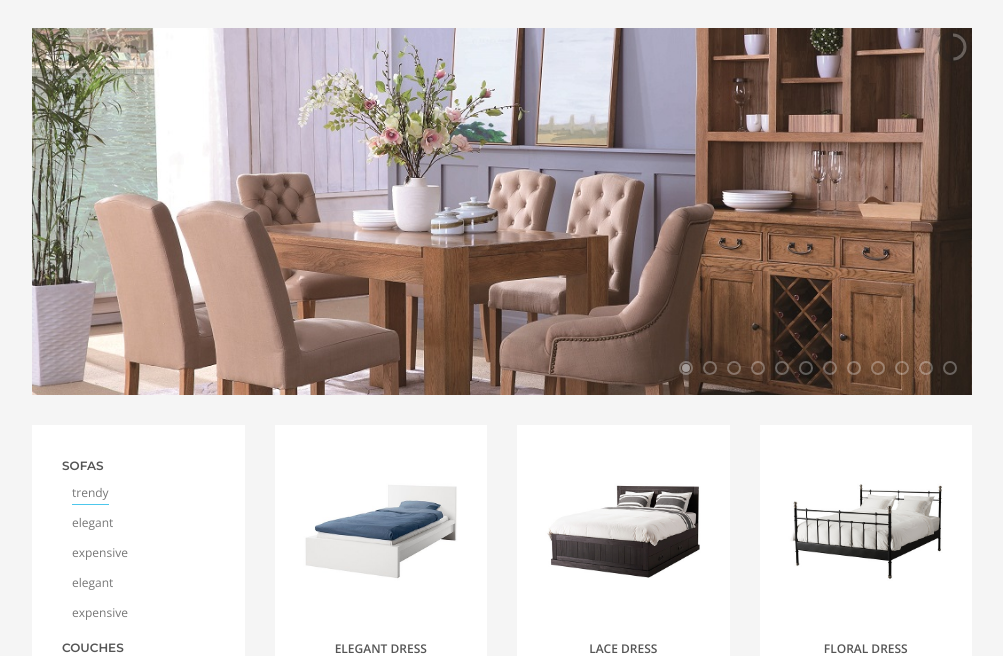
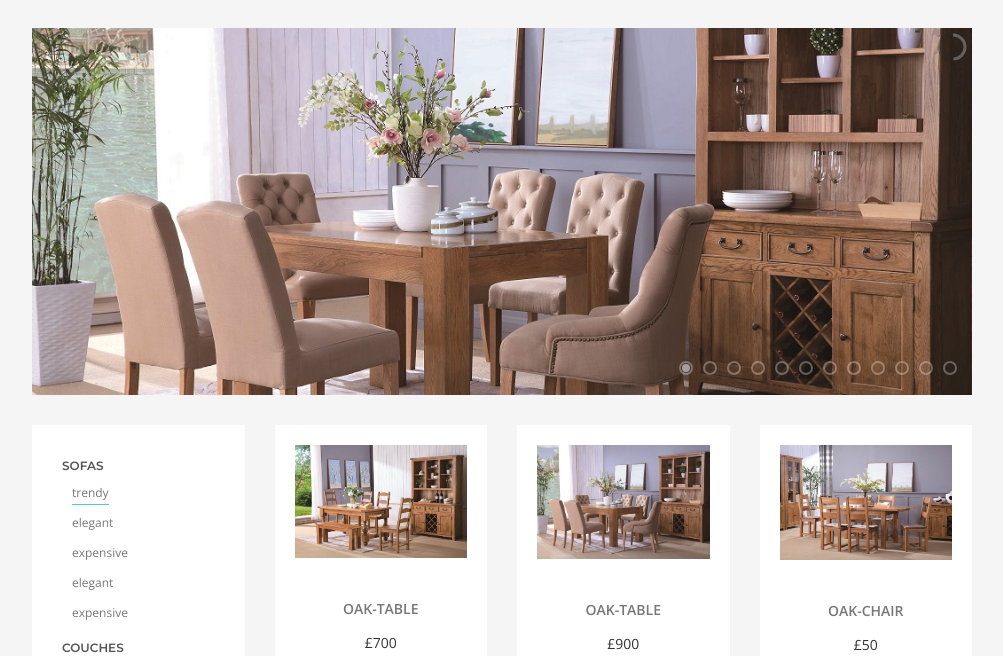
Before and after one commit to CodeoGenic/Y0UR-H0M3-61R3CT-C09, a plain HTML site: page index.html in a window 1280 px wide. Shown: the part 145-801 px from the top of the page, without its empty margins (138-1141 px from the left). Drawn offline with nearby package versions, Linux system fonts and the light colour scheme.

Commit message:
JSON file created & test products added

```diff
--- a/index.html
+++ b/index.html
@@ -233,6 +233,40 @@
 			</div>
 
 			<div class="col-md-9">
+
+
+
+
+				<div class="row">
+					<div class="col-md-4">
+						<div class="product">
+						<a><img src="image/blank.png" class="center-block img-responsive"></a>
+						<h3 class="text-center">A title</h3>
+						<p class="text-center">From £579.99</p>
+						<button type="button" class="btn btn-danger center-block" data-toggle="modal" data-target="#exampleModal">View</button>
+						</div>
+					</div>
+					<div class="col-md-4">
+						<div class="product">
+						<a><img src="image/blank.png" class="center-block img-responsive"></a>
+						<h3 class="text-center">A title</h3>
+						<p class="text-center">From £579.99</p>
+						<button type="button" class="btn btn-danger center-block" data-toggle="modal" data-target="#exampleModal">View</button>
+							</div>
+					</div>
+
+					<div class="col-md-4">
+						<div class="product">
+						<a><img src="image/blank.png" class="center-block img-responsive"></a>
+						<h3 class="text-center">A ttile</h3>
+						<p class="text-center">From £579.99</p>
+						<button type="button" class="btn btn-danger center-block" data-toggle="modal" data-target="#exampleModal">View</button>
+					</div>
+						</div>
+				</div>
+
+
+
 
 				<div class="row">
 					<div class="col-md-4">
--- /dev/null
+++ b/items.JSON
@@ -0,0 +1,37 @@
+{
+  "items": [
+    {
+      "id": 1234,
+      "name": "oak-table",
+      "type": "table",
+      "price": 700,
+      "description": "dining_table",
+      "dimensions": "W 100cm, L 200cm, H 110cm",
+      "stock": 100,
+      "colour": "deep oak",
+      "image": "image/Dining room.jpg"},
+
+    { "id":4321,
+      "name": "oak-table",
+      "type": "table",
+      "price": 900,
+      "description": "dining_table",
+      "dimensions": "W 100cm, L 200cm, H 110cm",
+      "stock": 100,
+      "colour": "deep oak",
+      "image": "image/Dining room -2.jpg"},
+
+    { "id":2541,
+      "name": "oak-chair",
+      "type": "chair",
+      "price": 50,
+      "description": "dining_chair",
+      "dimensions": "W 100cm, L 200cm, H 110cm",
+      "stock": 100,
+      "colour": "deep oak",
+      "image": "image/Dining room-7.jpg"}
+
+
+
+        ]
+    }
--- a/js/sapphire.js
+++ b/js/sapphire.js
@@ -1,4 +1,23 @@
 $(window).on('load', function ()
 {
 	$('.selectpicker').selectpicker({});
+
+
 });
+
+$(document).ready(function()
+{
+	$.getJSON("items.json", function(json){
+
+		$("img[src*='image/blank.png']").each(function(index) {
+			const imgContainer = $(this).parent().parent();
+			$(this).attr("src", json.items[index].image);
+			imgContainer.find('h3').text(json.items[index].name);
+			imgContainer.find('p').text("£"+json.items[index].price);
+
+		});
+//
+		//           $xi.parent().parent().find('p').text(data[randItems[i+3]].description.split(".")[0]);
+	})
+
+});
```
Also changed, not shown: about.html (+9 -4 lines).
